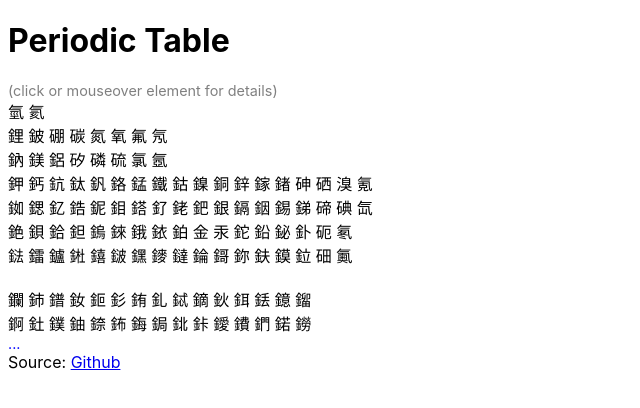
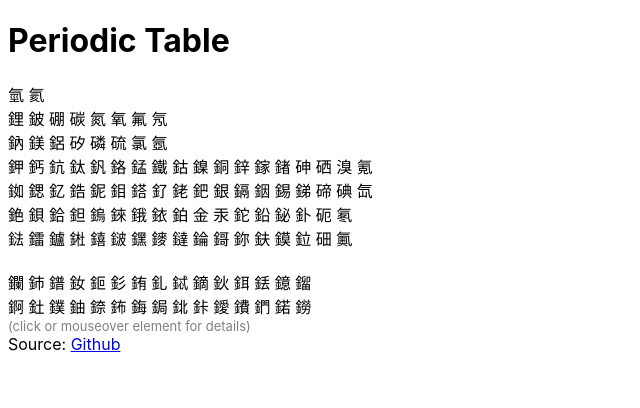
Before and after one commit to kaicarver/yuansu-react, a React (Create React App) app: page / in a window 1280 px wide. Shown: the top 408 px of the page, without its empty margins (0-640 px from the left). Built offline with nearby package versions, Linux system fonts and the light colour scheme.

Commit message:
simplify help

```diff
--- a/src/index.js
+++ b/src/index.js
@@ -26,12 +26,13 @@ function PeriodicTable(props) {
   return <div>
     <h1>Periodic Table</h1>
     <div>
-      <div id="help">(click or mouseover element for details)</div>
       {rows.map((row, period) =>
-        row.map(el => <span key={el.symbol}><Element el={el} /> </span>).concat(<br/>)
+        row.map(el => <span key={el.symbol}><Element el={el} /> </span>).concat(<br />)
       )}
     </div>
-    <div id="detail">...</div>
+    <div id="detail">
+      <div id="help">(click or mouseover element for details)</div>
+    </div>
     <div>
       Source: <a
         className="App-link"
```
